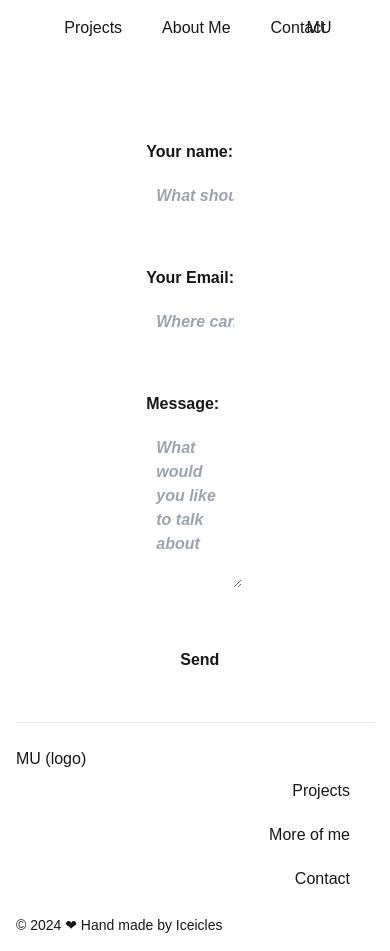
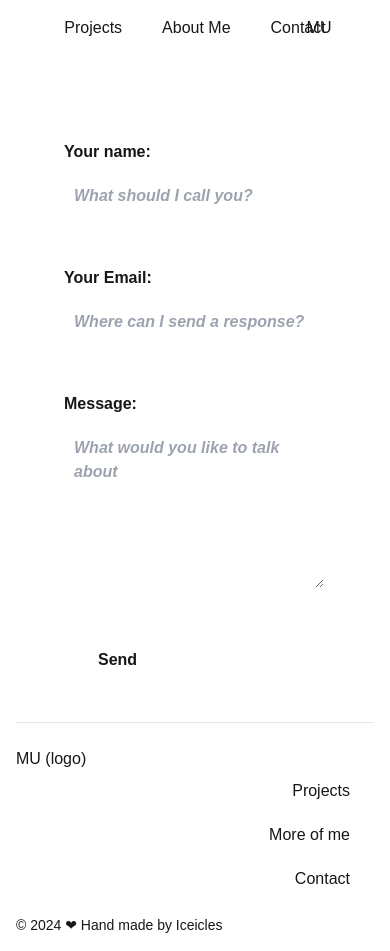
Before and after one commit to iceicles/portfolio, a Next.js app: page /contact in a window 390 px wide. Built offline with nearby package versions, Linux system fonts and the light colour scheme; no server answers.

Commit message:
responsive styles for contact page

```diff
--- a/components/Form/index.tsx
+++ b/components/Form/index.tsx
@@ -30,9 +30,9 @@ const ContactForm: FC<ContactForm> = ({
     'border-solid border-2 border-white bg-transparent p-[0.5rem] italic';
 
   return (
-    <div>
+    <div className='m-auto max-w-3xl'>
       <form
-        className='m-auto w-[25%] flex flex-col gap-[3rem]'
+        className='flex flex-col gap-[3rem] w-full px-16'
         onSubmit={onSubmit}
         ref={ref}
       >
```
